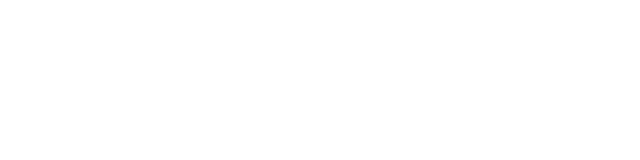
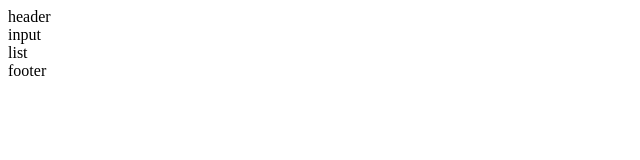
Before and after one commit to mooooburg-dev/todo-it, a Vue app: page / in a window 1280 px wide. Shown: the top 160 px of the page, without its empty margins (0-640 px from the left). Built offline with nearby package versions, Linux system fonts and the light colour scheme.

Commit message:
set default components

```diff
--- a/src/App.vue
+++ b/src/App.vue
@@ -1,27 +1,27 @@
 <template>
   <div id="app">
-    <!-- <img alt="Vue logo" src="./assets/logo.png"> -->
-    <!-- <HelloWorld msg="Welcome to Your Vue.js App"/> -->
+    <TodoHeader></TodoHeader>
+    <TodoInput></TodoInput>
+    <TodoList></TodoList>
+    <TodoFooter></TodoFooter>
   </div>
 </template>
 
 <script>
+  import TodoHeader from './components/TodoHeader.vue'
+  import TodoInput from './components/TodoInput.vue'
+  import TodoList from './components/TodoList.vue'
+  import TodoFooter from './components/TodoFooter.vue'
 
-export default {
-  name: 'app',
-  components: {
-
+  export default {
+    components: {
+      'TodoHeader': TodoHeader,
+      'TodoInput': TodoInput,
+      'TodoList': TodoList,
+      'TodoFooter': TodoFooter
+    }
   }
-}
 </script>
 
 <style>
-#app {
-  font-family: 'Avenir', Helvetica, Arial, sans-serif;
-  -webkit-font-smoothing: antialiased;
-  -moz-osx-font-smoothing: grayscale;
-  text-align: center;
-  color: #2c3e50;
-  margin-top: 60px;
-}
 </style>
```
